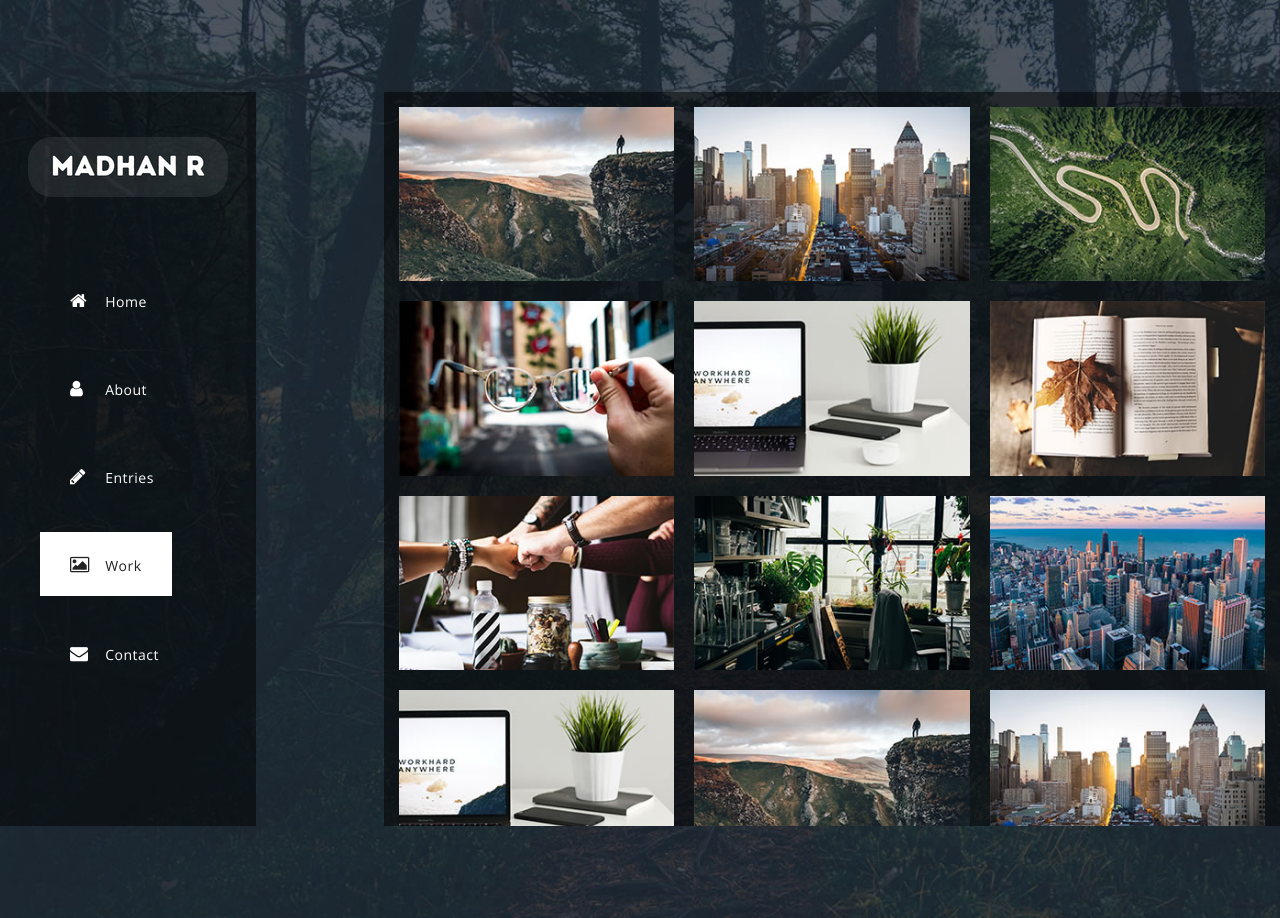
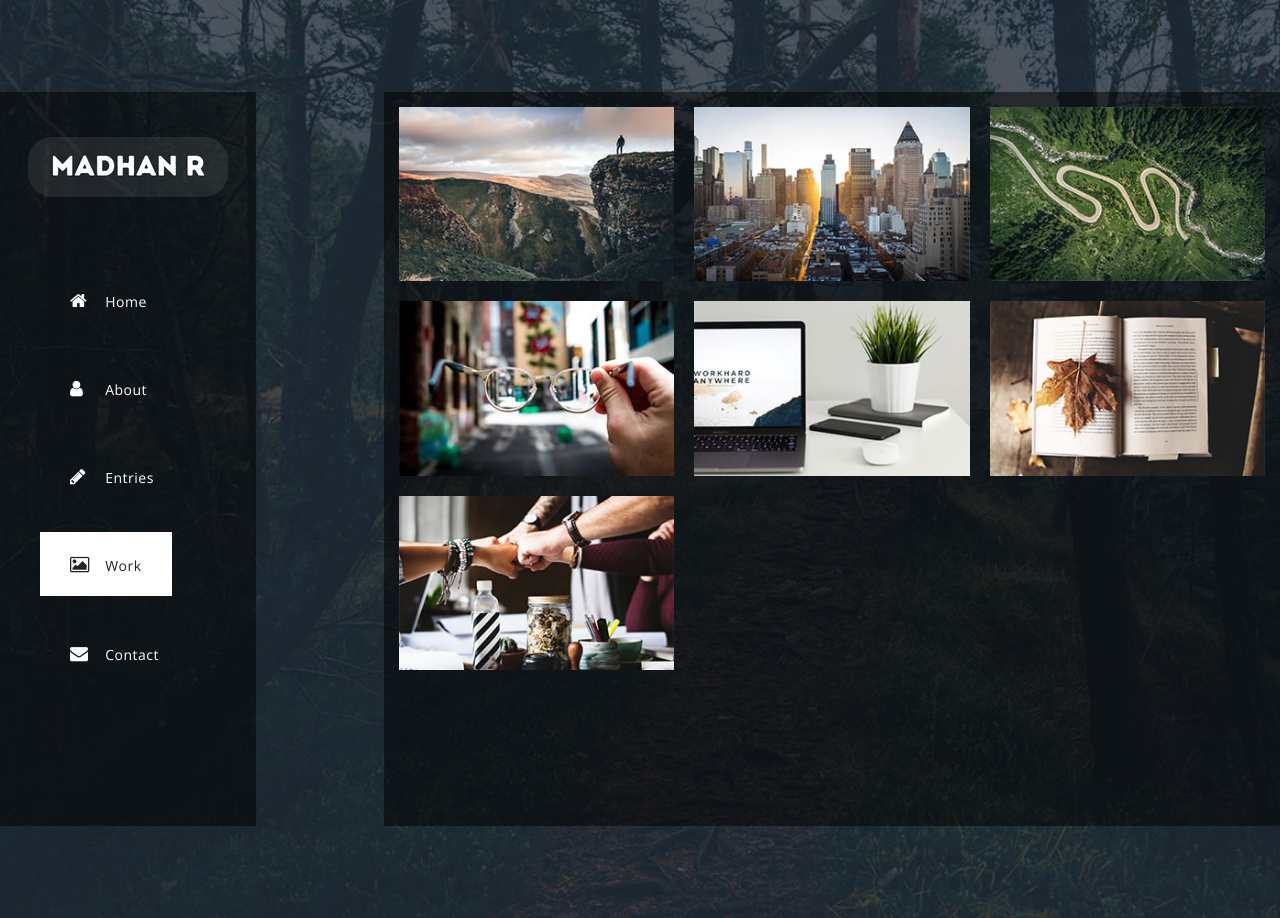
Before and after one commit to Madhan-2004/Portfolio, a Flask app: page / in a window 1280 px wide, after a click on "Work". Run offline with Flask 3, Linux system fonts and the light colour scheme; some libraries are stand-ins or nearby versions.

Commit message:
files updated

```diff
--- a/app/templates/index.html
+++ b/app/templates/index.html
@@ -232,87 +232,12 @@ https://templatemo.com/tm-512-moonlight
                                 <div class="thumb">
                                     <a href="{{ url_for('static', filename='img/seventh_big_item.jpg') }}" data-lightbox="image-1"><div class="hover-effect">
                                         <div class="hover-content">
-                                            <h2>Number Seven</h2>
-                                            <p>Etiam aliquet, est id varius fringilla, eros libero pellentesque lectus.</p>
+                                            <h2>Wordle</h2>
+                                            <p>Simple Wordle mini-project made by Python. Check it out in my git repo.</p>
                                         </div>
                                     </div></a>
                                     <div class="image">
                                         <img src="{{ url_for('static', filename='img/seventh_item.jpg') }}">
-                                    </div>
-                                </div>
-                            </div>
-                        </div>
-                        <div class="col-md-4 col-sm-6">
-                            <div class="item">
-                                <div class="thumb">
-                                    <a href="{{ url_for('static', filename='img/eight_big_item.jpg') }}" data-lightbox="image-1"><div class="hover-effect">
-                                        <div class="hover-content">
-                                            <h2>Number Eight</h2>
-                                            <p>Vestibulum augue ex, finibus sit amet nisi id, maximus ultrices ipsum.</p>
-                                        </div>
-                                    </div></a>
-                                    <div class="image">
-                                        <img src="{{ url_for('static', filename='img/eight_item.jpg') }}">
-                                    </div>
-                                </div>
-                            </div>
-                        </div>
-                        <div class="col-md-4 col-sm-6">
-                            <div class="item">
-                                <div class="thumb">
-                                    <a href="{{ url_for('static', filename='img/ninth_big_item.jpg') }}" data-lightbox="image-1"><div class="hover-effect">
-                                        <div class="hover-content">
-                                            <h2>Number Nine</h2>
-                                            <p>Orci varius natoque penatibus et magnis dis parturient montes.</p>
-                                        </div>
-                                    </div></a>
-                                    <div class="image">
-                                        <img src="{{ url_for('static', filename='img/ninth_item.jpg') }}">
-                                    </div>
-                                </div>
-                            </div>
-                        </div>
-                        <div class="col-md-4 col-sm-6">
-                            <div class="item">
-                                <div class="thumb">
-                                    <a href="{{ url_for('static', filename='img/fifth_big_item.jpg') }}" data-lightbox="image-1"><div class="hover-effect">
-                                        <div class="hover-content">
-                                            <h2>Number Ten</h2>
-                                            <p>Vestibulum augue ex, finibus sit amet nisi id, maximus ultrices ipsum.</p>
-                                        </div>
-                                    </div></a>
-                                    <div class="image">
-                                        <img src="{{ url_for('static', filename='img/fifth_item.jpg') }}">
-                                    </div>
-                                </div>
-                            </div>
-                        </div>
-                        <div class="col-md-4 col-sm-6">
-                            <div class="item">
-                                <div class="thumb">
-                                    <a href="{{ url_for('static', filename='img/first_big_item.jpg') }}" data-lightbox="image-1"><div class="hover-effect">
-                                        <div class="hover-content">
-                                            <h2>Eleventh Item</h2>
-                                            <p>Cras varius dolor et augue fringilla, eu commodo sapien iaculis.</p>
-                                        </div>
-                                    </div></a>
-                                    <div class="image">
-                                        <img src="{{ url_for('static', filename='img/first_item.jpg') }}">
-                                    </div>
-                                </div>
-                            </div>
-                        </div>
-                        <div class="col-md-4 col-sm-6">
-                            <div class="item">
-                                <div class="thumb">
-                                    <a href="{{ url_for('static', filename='img/second_big_item.jpg') }}" data-lightbox="image-1"><div class="hover-effect">
-                                        <div class="hover-content">
-                                            <h2>Twelvth Item</h2>
-                                            <p>Etiam tincidunt magna ex, sit amet lobortis felis bibendum id.</p>
-                                        </div>
-                                    </div></a>
-                                    <div class="image">
-                                        <img src="{{ url_for('static', filename='img/second_item.jpg') }}">
                                     </div>
                                 </div>
                             </div>
```
Also changed, not shown: other parts of app/templates/index.html (+12 -12 lines).
